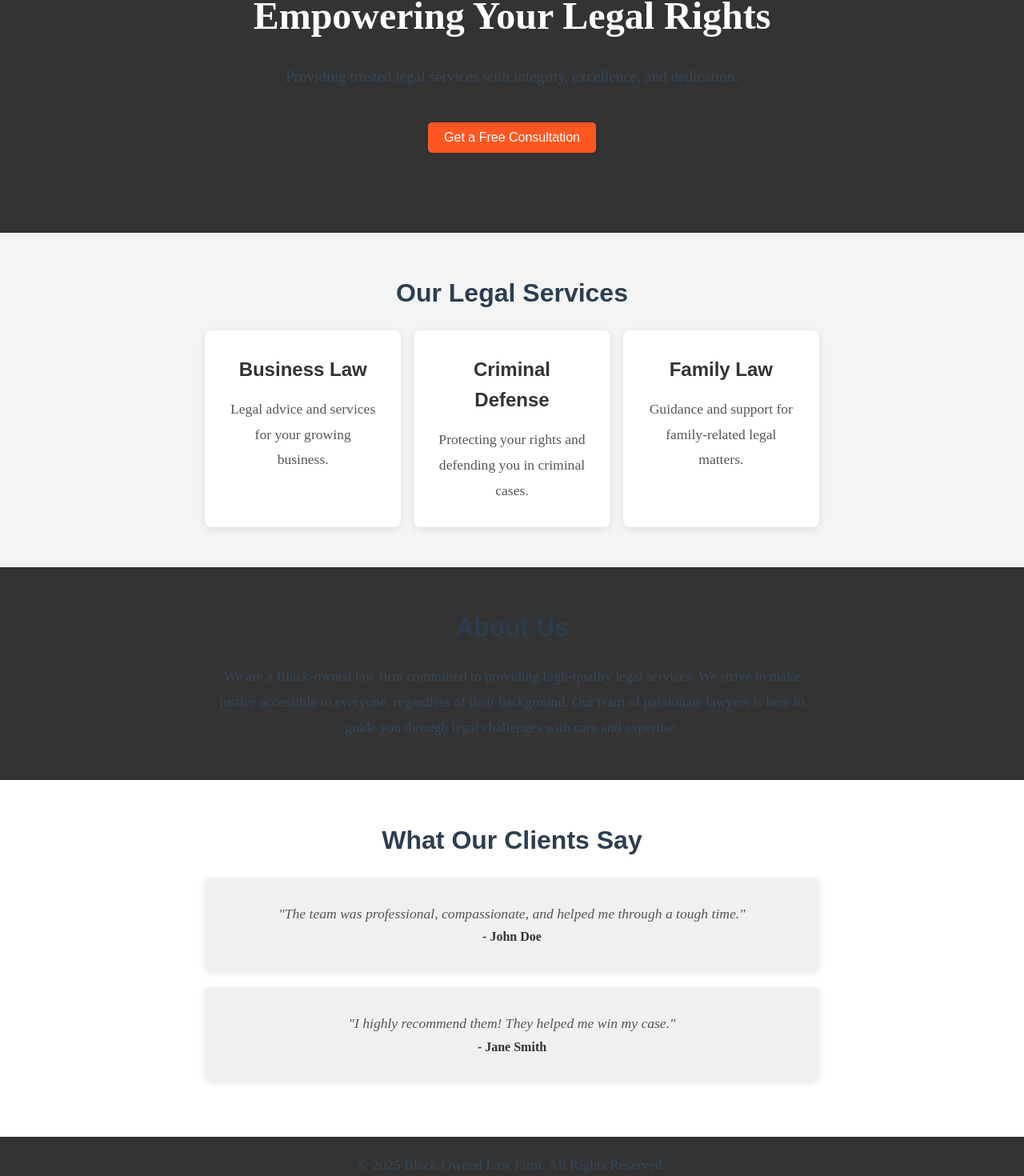
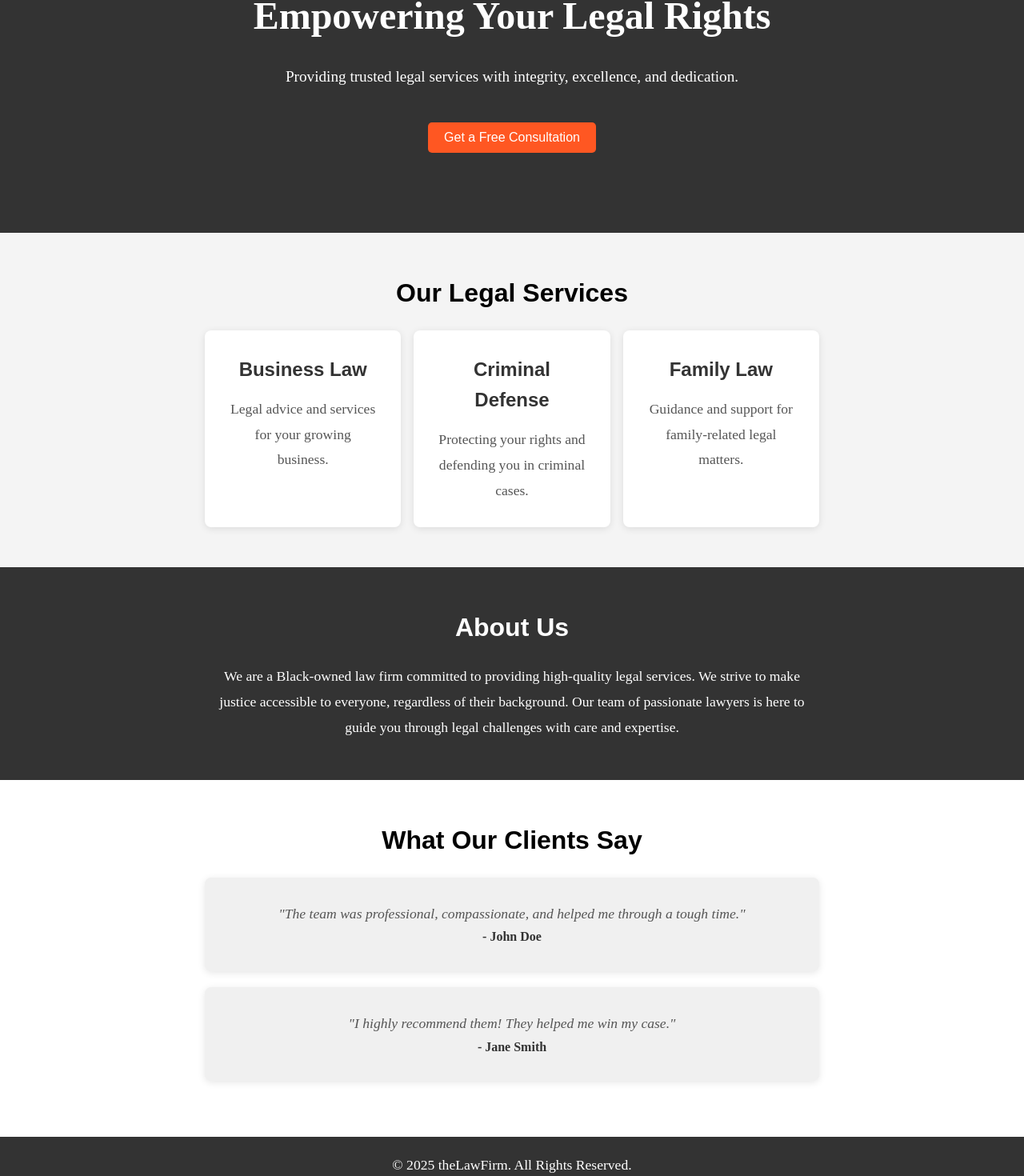
Before and after one commit to jablancTheDesigner/law-firm, a Next.js app: page / in a window 1280 px wide. Shown: the part 270-1740 px from the top of the page at 80% size. Built offline with nearby package versions, Linux system fonts and the light colour scheme.

Commit message:
Add brandname to footer

```diff
--- a/components/Footer.js
+++ b/components/Footer.js
@@ -1,5 +1,6 @@
 import React from "react";
 import styled from "styled-components";
+import { useAppContext } from "../context/appContext";
 
 const FooterSection = styled.footer`
   background-color: #333;
@@ -8,12 +9,15 @@ const FooterSection = styled.footer`
   text-align: center;
 `;
 
-const Footer = () => (
-  <FooterSection>
-    <div className="container">
-      <p>&copy; 2025 Black-Owned Law Firm. All Rights Reserved.</p>
-    </div>
-  </FooterSection>
-);
+const Footer = () => {
+  const {brandName} = useAppContext();
+  return (
+    <FooterSection>
+      <div className="container">
+        <p>&copy; 2025 {brandName}. All Rights Reserved.</p>
+      </div>
+    </FooterSection>
+  )
+};
 
 export default Footer;
--- a/components/Hero.js
+++ b/components/Hero.js
@@ -4,7 +4,7 @@ import styled from "styled-components";
 const HeroSection = styled.section`
   background: #333;
   color: white;
-  padding: 100px 0;
+  padding: 100px 20px;
   text-align: center;
 `;
 
--- a/styles/globals.scss
+++ b/styles/globals.scss
@@ -108,7 +108,6 @@ main {
 
 /* Headings */
 h2, h3 {
-  color: #2C3E50; /* Deep Green or Navy Blue */
   font-family: 'Montserrat', sans-serif;
   font-weight: bold;
 }
@@ -126,7 +125,6 @@ h3 {
 /* Paragraphs */
 p {
   font-size: 1.1em;
-  color: #34495E; /* Dark Gray */
   line-height: 1.8;
 }
 
```
